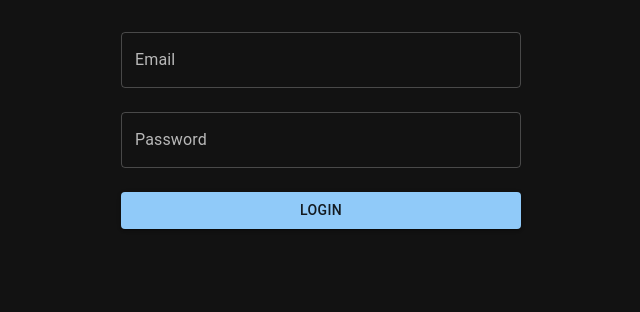
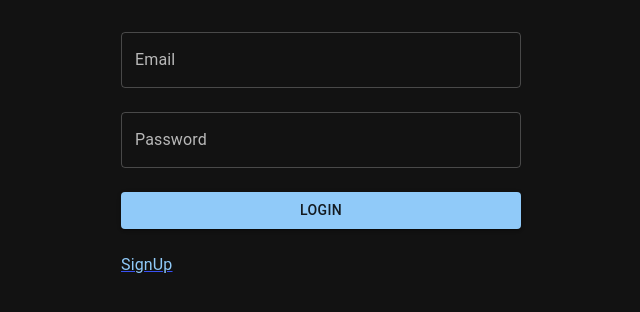
Before and after one commit to willyyypatootieee/RTChat, a React (Create React App) app: page /login in a window 1280 px wide. Shown: the top 312 px of the page, without its empty margins (319-959 px from the left). Built offline with nearby package versions, Linux system fonts and the light colour scheme.

Commit message:
feat: Enhance Login component to include SignUp link

```diff
--- a/src/components/auth/Login.tsx
+++ b/src/components/auth/Login.tsx
@@ -1,7 +1,18 @@
 import Auth from './Auth';
+import { Link } from "react-router-dom";
+import { Link as MUILink } from "@mui/material";
+
 
 const Login = () => {
-    return <Auth submitLabel="Login" onSubmit={async() => {}}/>
+    return (
+        <>
+            <Auth submitLabel="Login" onSubmit={async () => {}}>
+                <Link to={"/signUp"}>
+                <MUILink>SignUp</MUILink>
+                </Link>
+            </Auth>
+        </>
+    );
 };
 
 export default Login;
```
